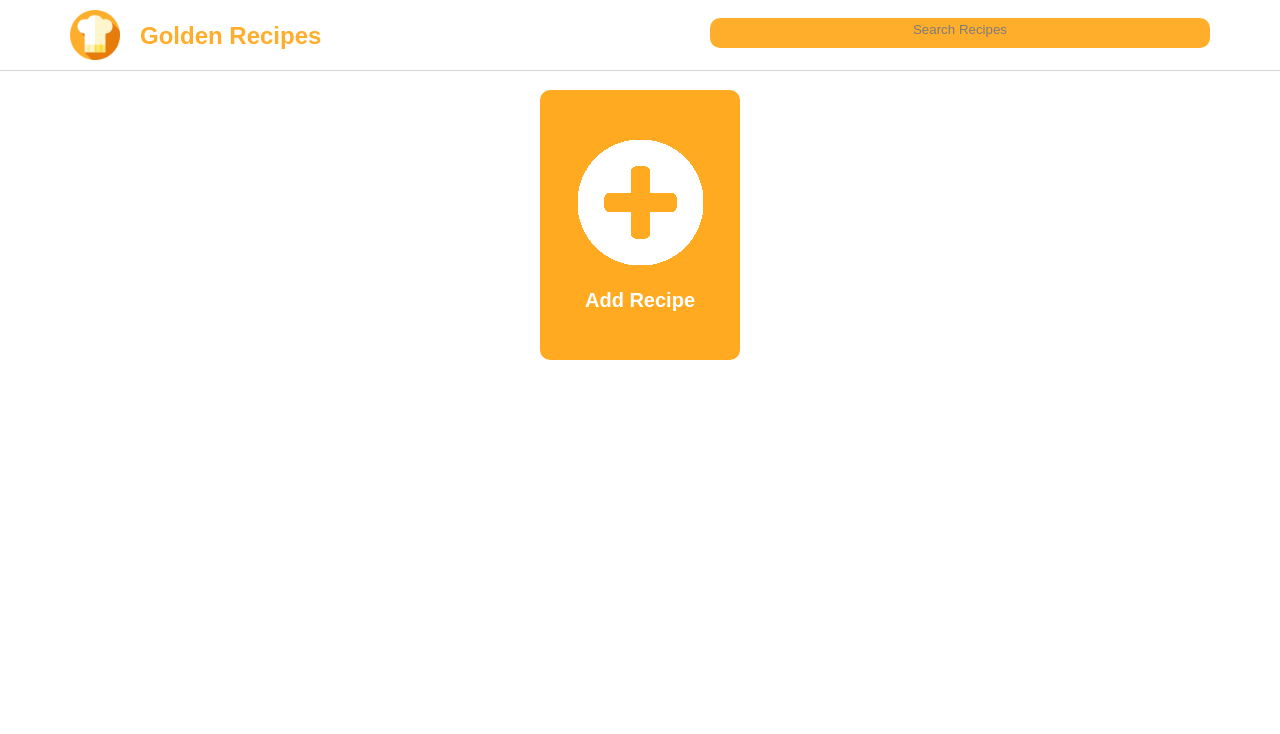
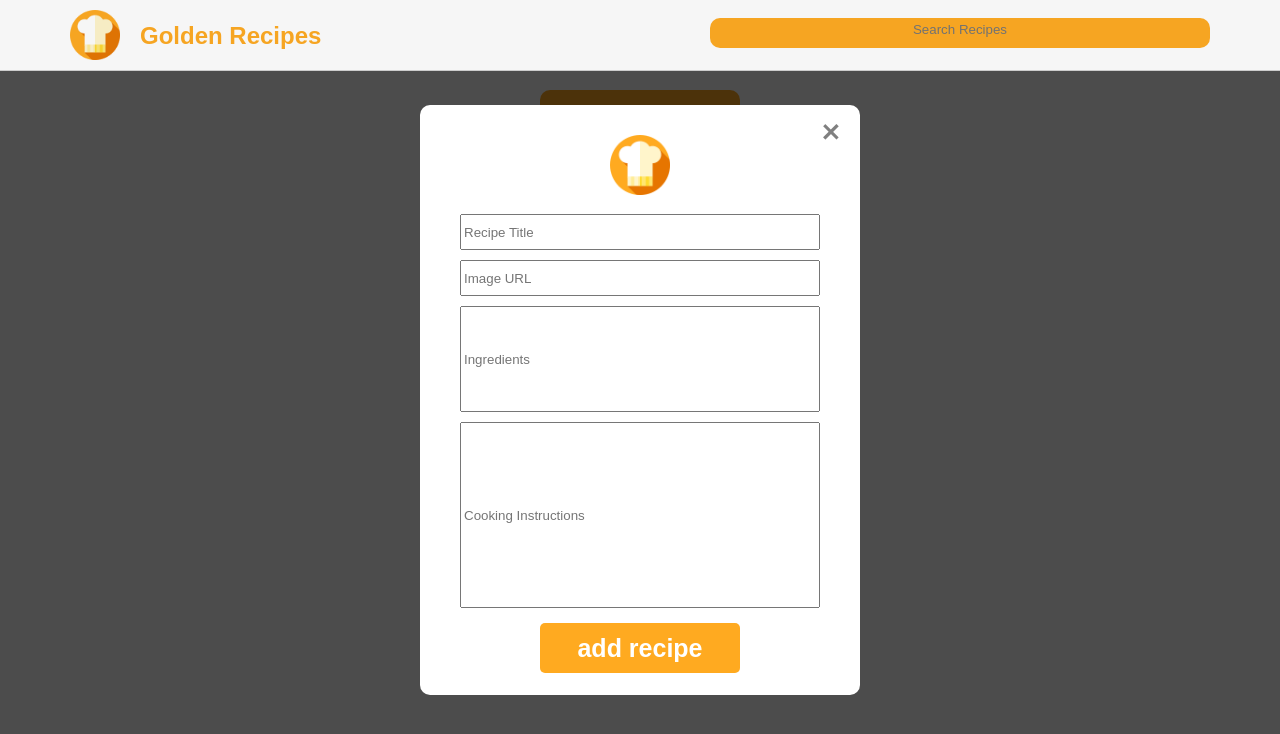
Before and after one commit to jstntrn/no-db-project, a React (Create React App) app: page / in a window 1280 px wide. Shown: the top 734 px of the page. Built offline with nearby package versions, Linux system fonts and the light colour scheme; no server answers.

Commit message:
modal design

```diff
--- a/src/App.css
+++ b/src/App.css
@@ -30,7 +30,6 @@
   min-height: 70px;
   width: 100%;
   margin-top: 0px;
-  color: white;
   align-content: center;
   padding-left: 20px;
   opacity: .95;
@@ -58,3 +57,85 @@
   width: 90%;
   margin: 0 auto;
 }
+
+.modal {
+  display: flex;
+  justify-content: center;
+  align-items: center;
+  width: 100%;
+  height: 100%;
+  background-color: rgba(0, 0, 0, 0.7);
+  position: absolute;
+  top: 0;
+}
+
+.white-box {
+  display: relative;
+  width: 400px;
+  height: 550px;
+  background: white;
+  text-align: center;
+  padding: 20px;
+  border-radius: 10px;
+}
+
+h2 {
+  font-family: sans-serif;
+  color: grey;
+}
+
+form {
+  display: flex;
+  flex-direction: column;
+}
+
+.title-input {
+  height: 30px;
+  margin: 5px 20px;
+}
+
+.image-input {
+  height: 30px;
+  margin: 5px 20px;
+}
+
+.ingredients-input {
+  height: 100px;
+  margin: 5px 20px;
+}
+
+.instruction-input {
+  height: 180px;
+  margin: 5px 20px;
+}
+
+button {
+  height: 50px;
+  width: 200px;
+  margin: 10px auto;
+  background: none;
+  border: none;
+  border-radius: 5px;
+  background-color: #FFAA20;
+  color: white;
+  font-size: 25px;
+  font-weight: bolder;
+}
+
+.model-content {
+  position: relative;
+}
+
+.close-modal {
+  position: absolute;
+  top: 0;
+  right: 14px;
+  color: grey;
+  font-size: 40px;
+  transform: rotate(45deg);
+}
+
+.modal-logo {
+  height: 60px;
+  padding: 10px;
+}
--- a/src/App.js
+++ b/src/App.js
@@ -13,6 +13,8 @@ class App extends Component {
     this.state = {
       recipeCards: []
     }
+
+    this.filterRecipes = this.filterRecipes.bind(this);
   }
 
   componentDidMount() {
@@ -22,16 +24,32 @@ class App extends Component {
     })
   }
 
-  filterRecipes(text) {
-    axios.get(`/api/recipes/filter?title=${text}`)
+  filterRecipes(str) {
+    axios.get(`/api/recipes/filter?text=${str}`)
     .then( (res) => {
       this.setState({recipeCards: res.data});
+      console.log("checkfunction")
     })
   }
 
   render() {
     return (
       <div>
+        <div className="modal">
+          <div className="model-content">
+            <div className="white-box">
+              <div className="close-modal">+</div>
+              <img className="modal-logo" src={logo} alt='logo'/>
+              <form>
+                  <input className="title-input" placeholder="Recipe Title" />
+                  <input className="image-input" placeholder="Image URL" />
+                  <input className="ingredients-input" placeholder="Ingredients" />
+                  <input className="instruction-input" placeholder="Cooking Instructions" />
+                  <button className="add-button">add recipe</button>
+              </form>
+            </div>
+          </div>
+        </div>
         <div className="App-header">
           <img className="logo" src={logo} alt='logo'/>
           <h2 className="Header-title">Golden Recipes</h2>
@@ -52,7 +70,6 @@ class App extends Component {
               title={card.title}/>
             ))
           }
-
         </div>
 
       </div>
--- a/src/Components/AddRecipe.js
+++ b/src/Components/AddRecipe.js
@@ -5,9 +5,6 @@ import './CardAdd.css';
 //on image click show large display with ingredients and instructions
 
 export default class AddRecipe extends Component {
-    constructor(props){
-        super(props)
-    }
 
     render(){
         return(
--- a/src/Components/Card.js
+++ b/src/Components/Card.js
@@ -6,9 +6,6 @@ import trash from './../images/icons/garbage.png';
 //on image click show large display with ingredients and instructions
 
 export default class Card extends Component {
-    constructor(props){
-        super(props)
-    }
 
     render(){
         const {image_url, title} = this.props;
--- a/src/Components/Search.js
+++ b/src/Components/Search.js
@@ -2,19 +2,16 @@ import React, { Component } from 'react';
 import './Search.css'
 
 export default class Search extends Component{
+
     constructor(props){
         super(props);
 
-        this.state = {
-            text: ''
-        }
+        this.filterRec = this.filterRec.bind(this);
     }
 
     filterRec(val){
+        console.log("checksearch")
         const {filterRec} = this.props;
-        this.setState({
-            text: val
-        })
         filterRec(val);
     }
 
@@ -24,7 +21,7 @@ export default class Search extends Component{
                 <input className="search-input"
                     placeholder="Search Recipes"
                     onChange={ (e) => this.filterRec(e.target.value) }
-                    value={this.state.text}/>
+/>
             </div>
         )
     }
--- a/src/server/index.js
+++ b/src/server/index.js
@@ -11,7 +11,7 @@ app.get('/api/recipes', rec.getRecipes)
 app.post('/api/recipes', rec.addRecipe)
 app.delete('/api/recipes/:id', rec.deleteRecipe)
 app.put('/api/recipes/:id', rec.editRecipe)
-app.get('/api/recipes/filter?text=:input', rec.filterRecipes)
+app.get('/api/recipes/filter?text=str', rec.filterRecipes)
 
 app.listen(4000, () => {
     console.log('4000 listening')
```
Also changed, not shown: src/server/controllers/controller.js (+8 -1 lines).
